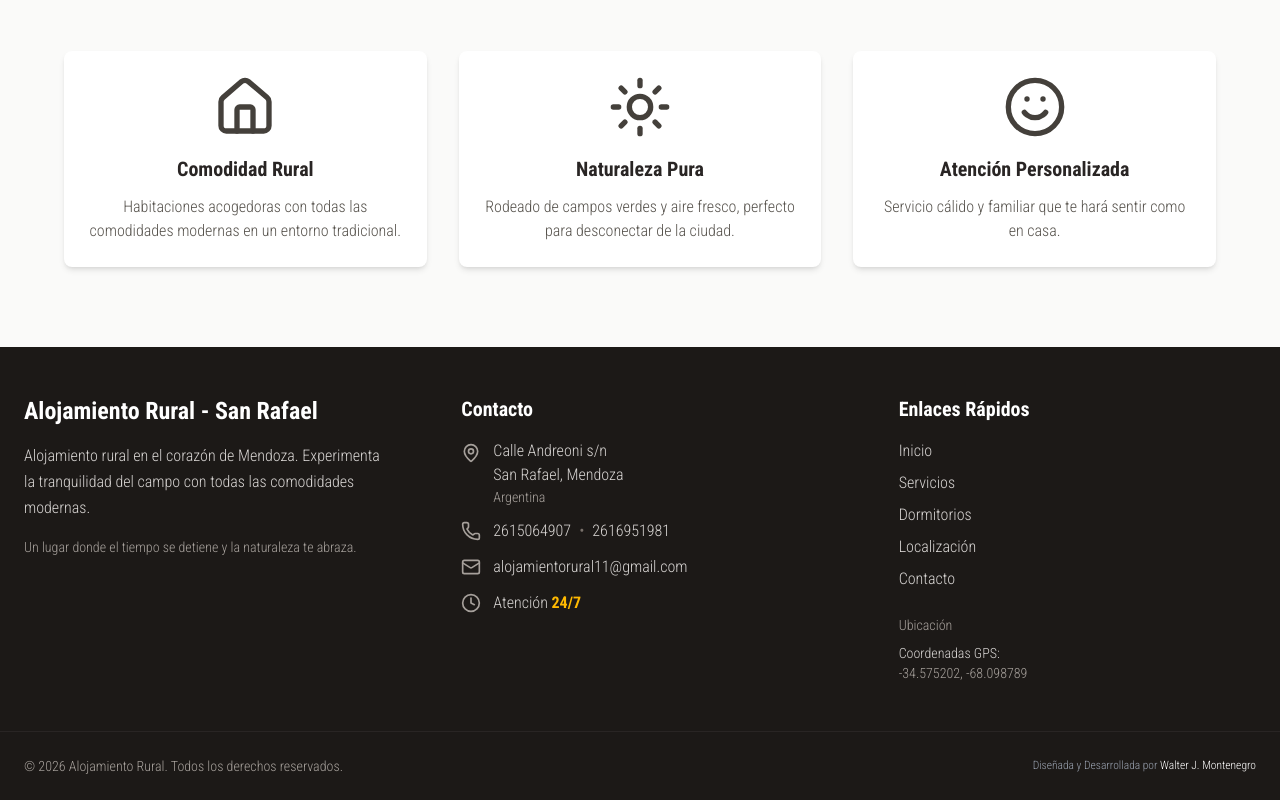
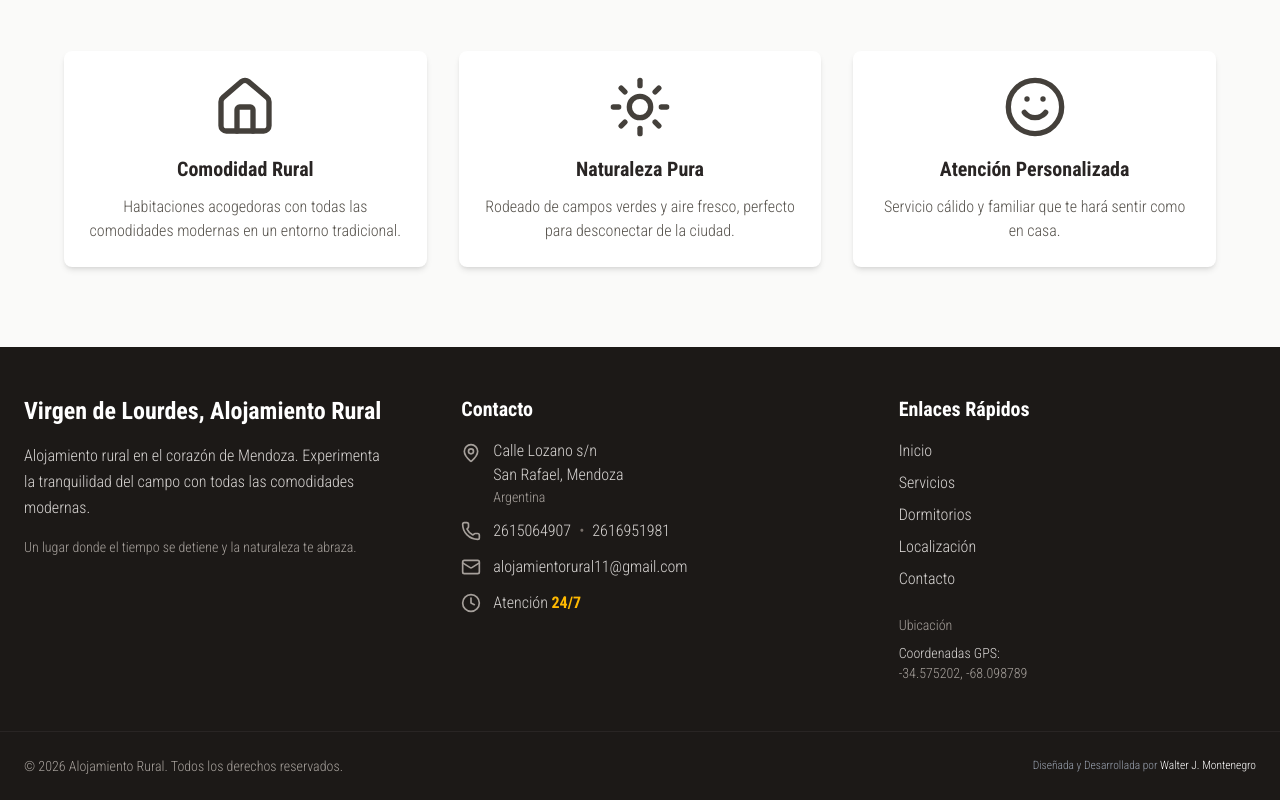
Before and after one commit to MojeZcg/casa-de-campo, a Next.js app: page / in a window 1280 px wide. Shown: the part 3287-4087 px from the top of the page. Built offline with nearby package versions, Linux system fonts and the light colour scheme.

Commit message:
feat: actualizar dirección a Calle Lozano s/n en varias secciones de la aplicación

```diff
--- a/app/api/contacto/route.ts
+++ b/app/api/contacto/route.ts
@@ -81,7 +81,7 @@ export async function POST(request: NextRequest) {
 
           <div style="margin: 20px 0;">
             <h3 style="color: #292524;">Información de Contacto</h3>
-            <p><strong>Dirección:</strong> Calle Andreoni s/n, San Rafael, Mendoza</p>
+            <p><strong>Dirección:</strong> Calle Lozano s/n, San Rafael, Mendoza</p>
             <p><strong>Teléfono:</strong> 2615064907 / 2616951981</p>
             <p><strong>Email:</strong> alojamientorural11@gmail.com</p>
             <p><strong>Horario:</strong> Atención 24/7</p>
--- a/app/api/reserva/route.ts
+++ b/app/api/reserva/route.ts
@@ -111,7 +111,7 @@ export async function POST(request: NextRequest) {
 
           <div style="margin: 20px 0;">
             <h3 style="color: #292524;">Información de Contacto</h3>
-            <p><strong>Dirección:</strong> Calle Andreoni s/n, San Rafael, Mendoza</p>
+            <p><strong>Dirección:</strong> Calle Lozano s/n, San Rafael, Mendoza</p>
             <p><strong>Teléfono:</strong> 2615064907 / 2616951981</p>
             <p><strong>Email:</strong> alojamientorural11@gmail.com</p>
           </div>
--- a/app/components/Footer.tsx
+++ b/app/components/Footer.tsx
@@ -10,7 +10,7 @@ export default function Footer() {
           {/* Sobre Nosotros */}
           <div>
             <h3 className="text-xl sm:text-2xl font-bold text-white mb-3 sm:mb-4">
-              Alojamiento Rural - San Rafael
+              Virgen de Lourdes, Alojamiento Rural
             </h3>
             <p className="text-sm sm:text-base text-stone-300 mb-3 sm:mb-4 leading-relaxed">
               Alojamiento rural en el corazón de Mendoza. Experimenta la
@@ -28,8 +28,15 @@ export default function Footer() {
               <div className="flex items-start gap-3">
                 <MapPin className="w-5 h-5 text-stone-400 shrink-0 mt-1" />
                 <div>
-                  <p className="text-stone-300">Calle Andreoni s/n</p>
-                  <p className="text-stone-300">San Rafael, Mendoza</p>
+                  <Link
+                    href="https://maps.app.goo.gl/oUqvt1vqWDKqEeWGA"
+                    target="_blank"
+                    rel="noopener noreferrer"
+                    className="text-sm sm:text-base text-stone-300 hover:underline"
+                  >
+                    <p className="text-stone-300">Calle Lozano s/n</p>
+                    <p className="text-stone-300">San Rafael, Mendoza</p>
+                  </Link>
                   <p className="text-stone-400 text-sm">Argentina</p>
                 </div>
               </div>
@@ -39,7 +46,7 @@ export default function Footer() {
                 <div className="flex flex-col sm:flex-row sm:items-center gap-1 sm:gap-0">
                   <Link
                     href="tel:+542615064907"
-                    className="text-sm sm:text-base text-stone-300 hover:text-white transition"
+                    className="text-sm sm:text-base hover:underline text-stone-300 hover:text-white transition"
                   >
                     2615064907
                   </Link>
@@ -48,7 +55,7 @@ export default function Footer() {
                   </span>
                   <Link
                     href="tel:+542616951981"
-                    className="text-sm sm:text-base text-stone-300 hover:text-white transition"
+                    className="text-sm sm:text-base hover:underline text-stone-300 hover:text-white transition"
                   >
                     2616951981
                   </Link>
@@ -59,7 +66,7 @@ export default function Footer() {
                 <Mail className="w-5 h-5 text-stone-400 shrink-0 mt-0.5" />
                 <Link
                   href="mailto:alojamientorural11@gmail.com"
-                  className="text-sm sm:text-base text-stone-300 hover:text-white transition break-all"
+                  className="text-sm sm:text-base hover:underline  text-stone-300 hover:text-white transition break-all"
                 >
                   alojamientorural11@gmail.com
                 </Link>
--- a/app/contacto/page.tsx
+++ b/app/contacto/page.tsx
@@ -198,8 +198,9 @@ export default function ContactoPage() {
                     <h3 className="font-semibold text-sm sm:text-base text-stone-800 mb-1">
                       Dirección
                     </h3>
+
                     <p className="text-sm sm:text-base text-stone-600">
-                      Calle Andreoni s/n
+                      Calle Lozano s/n
                     </p>
                     <p className="text-sm sm:text-base text-stone-600">
                       Colonia Elena - Cuadro Nacional
@@ -207,6 +208,14 @@ export default function ContactoPage() {
                     <p className="text-sm sm:text-base text-stone-600">
                       San Rafael, Mendoza
                     </p>
+                    <Link
+                      href="https://maps.app.goo.gl/oUqvt1vqWDKqEeWGA"
+                      target="_blank"
+                      rel="noopener noreferrer"
+                      className="text-sm sm:text-base text-stone-600 underline"
+                    >
+                      Ver en Google Maps
+                    </Link>
                   </div>
                 </div>
 
--- a/app/localizacion/page.tsx
+++ b/app/localizacion/page.tsx
@@ -42,10 +42,7 @@ export default function LocalizacionPage() {
                   Dirección exacta:
                 </p>
                 <p className="text-stone-600 text-sm sm:text-base">
-                  Calle Andreoni s/n, Colonia Elena - Cuadro Nacional
-                </p>
-                <p className="text-stone-600 text-sm sm:text-base">
-                  San Rafael, Mendoza
+                  Calle Lozano s/n, San Rafael, Mendoza
                 </p>
                 <p className="text-xs sm:text-sm text-stone-500 mt-2">
                   Coordenadas: -34.575202, -68.098789
```
